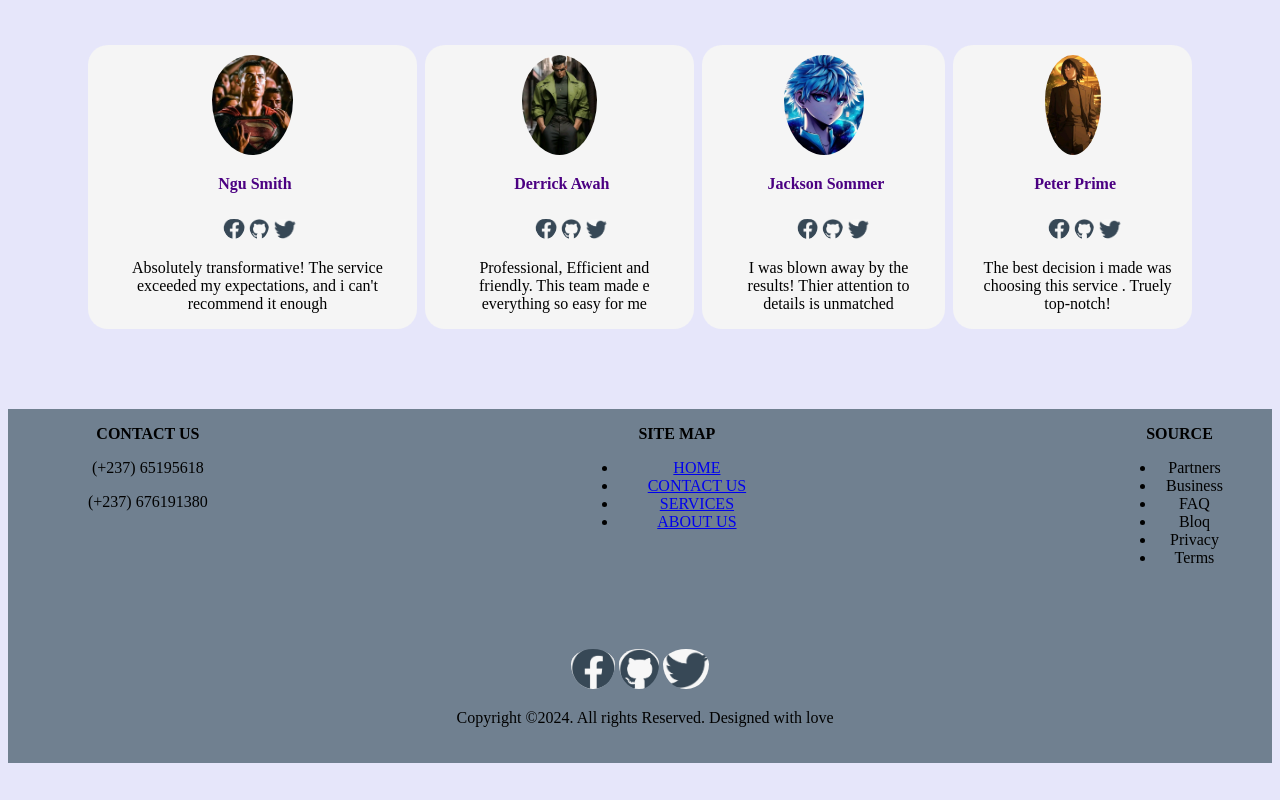
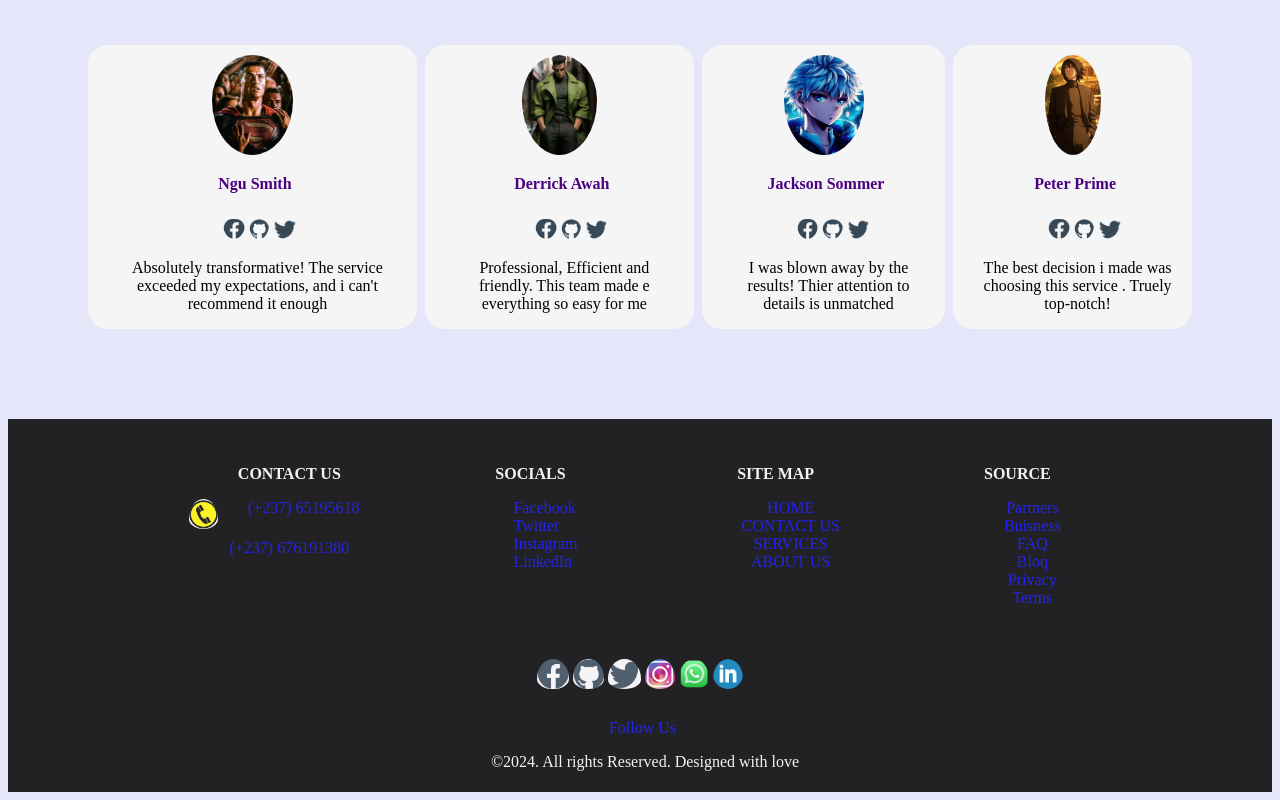
Before and after one commit to Line-Blink10/Edimo, a plain HTML site: page service.html in a window 1280 px wide. Shown: the part 1636-2436 px from the top of the page. Before the commit the page ends 2407 px from the top, so only its background shows below. Drawn offline with Linux system fonts and the light colour scheme.

Commit message:
Updated SERVICES PAGE

```diff
--- a/service.css
+++ b/service.css
@@ -35,24 +35,31 @@ h1:hover{
 .mem{
     display:flex;
     background-position: center;
-    text-align: center;
-    padding-bottom:20px;
+    padding-top:30px;
+    justify-content: center;
+    gap:4rem;
+
 }
-.source{
-    padding-left:350px;
+.foot li{
+    padding-right: 10px;
+
 }
-.sitemap{
-    padding-left:350px;
-}
-.contact{
-    padding-left:50px;
-}
+
 .copy{
     text-align: center;
 }
+.source,.contact,.sitemap,.socials p{
+    text-align: center;
+}
 .foot{
-    background-color: slategrey;
-    padding-bottom:20px;
+    background-color: black;
+    margin-top:10px;
+    padding-bottom:5px;
+    width: 100%;
+    opacity: 85%;
+}
+.foot p{
+    color:yellow;
 }
 a:hover{
     text-decoration:none;
@@ -204,8 +211,29 @@ h3{
     object-fit:cover;
     background-position: center;
     height:100px;
-    padding-top:10px;
-    height:40px;
+    padding-bottom:10px;
+    height:30px;
     width: auto;
     display: inline-block;
 }
+.bottom p{
+    margin-right:15px;
+}
+a{
+    text-decoration: none;
+}
+a:hover{
+    text-decoration: underline;
+}
+.foot p{
+    color:whitesmoke;
+}
+.contact img{
+    border-radius:50%;
+    object-fit: cover;
+    height: 30px;
+    padding-bottom:10px;
+}
+.block{
+    display:flex;
+}
--- a/service.html
+++ b/service.html
@@ -44,7 +44,7 @@
 
             <div class="box">
                 <div class="box1">
-                <img src="images/logo.png">
+                <img src="images/real-estate-house-logo-graphic-design-template-vector-illustration-png_269519.jpg">
                 <b><p class="p">Accounting Services..</p></b>
 
                     <div class="para1">
@@ -124,7 +124,7 @@
                 <div class="line"><a href="#">Read more</a></div>
             </div>
             <div class="box4">
-            <img src="images/logo.png">
+            <img src="images/real-estate-logo-home-logo-house-logo-simple-design-vector-icons-R9M473.jpg">
             <b><p class="p">Top Rated Agent</p></b>
 
                 <div class="para1">
@@ -197,10 +197,24 @@
 
  <footer class="foot">
     <div class="mem">
+
+
         <div class="contact">
-        <p><b>CONTACT US</b></p>
-        <p>(+237) 65195618</p>
-        <p>(+237) 676191380</p>
+            <p><b>CONTACT US</b></p>
+            <div class="block">
+            <img src="images/249-2498006_vector-phone-call-whatsapp-and-call-logo.png">
+                <a href="#">(+237) 65195618</a>
+            </div>
+                <a href="#">(+237) 676191380</a>
+        </div>
+        <div class="socials">
+            <p><b>SOCIALS</b></p>
+            <ul>
+                <li><a href="#">Facebook</a></li>
+                <li><a href="#">Twitter</a></li>
+                <li><a href="#">Instagram</a></li>
+                <li><a href="#">LinkedIn</a></li>
+            </ul>
         </div>
         <div class="sitemap">
             <p><b>SITE MAP</b></p>
@@ -214,12 +228,12 @@
         <div class="source">
             <p><b>SOURCE</b></p>
             <ul>
-                <li>Partners</li>
-                <li>Business</li>
-                <li>FAQ</li>
-                <li>Bloq</li>
-                <li>Privacy</li>
-                <li>Terms</li>
+                <li><a href="#">Partners</a></li>
+                <li><a href="#">Buisness</a></li>
+                <li><a href="#">FAQ</a></li>
+                <li><a href="#">Bloq</a></li>
+                <li><a href="#">Privacy</a></li>
+                <li><a href="#">Terms</a></li>
             </ul>
         </div>
     </div><br><br>
@@ -228,8 +242,13 @@
             <img src="images/Screenshot 2024-08-06 033855.png">
             <img src="images/Screenshot 2024-08-06 034109.png">
             <img src="images/Screenshot 2024-08-06 034207.png">
+            <img src="images/instagram-logo-with-r.png">
+            <img src="images/free-whatsapp-135-493160.png">
+            <img src="images/circle-linkedin-512.png" >
+
+            <center><p><a href="#"> Follow Us</a></p></center>
         </div>
-        <p>Copyright &copy;2024. All rights Reserved.  Designed with love</p>
+        <p> &copy;2024. All rights Reserved.  Designed with love</p>
     </div>
 </footer>
 
```
Also changed, not shown: images/1000_F_419141975_zhd9reCGUmpA18By2XySTVewycg2UyYJ-1.jpg (added), images/1000_F_419141975_zhd9reCGUmpA18By2XySTVewycg2UyYJ.jpg (added), images/249-2498006_vector-phone-call-whatsapp-and-call-logo.png (added), images/circle-linkedin-512.png (added), images/footer logo.jpg (added), images/free-whatsapp-135-493160.png (added), images/instagram-logo-with-r.png (added), images/pngtree-cartoon-hand-drawn-telephone-symbol-vector-diagram-png-image_4158479.png (added), images/real-estate-house-logo-graphic-design-template-vector-illustration-png_269519.jpg (added), images/real-estate-logo-home-logo-house-logo-simple-design-vector-icons-R9M473.jpg (added).
